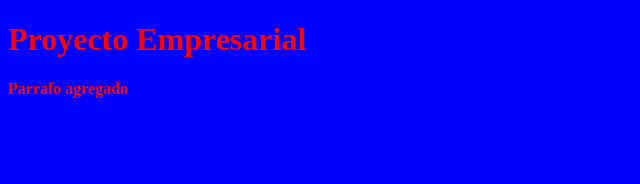
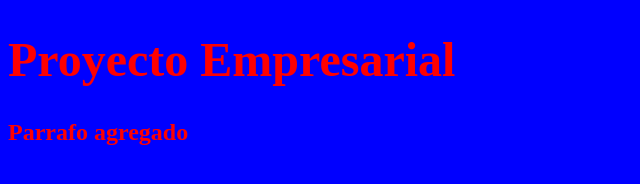
Before and after one commit to nmino1984/CursoGit, a plain HTML site: page index.html in a window 1280 px wide. Shown: the whole page, without its empty margins (0-640 px from the left). Drawn offline with Linux system fonts and the light colour scheme.

Commit message:
Update estilos.css

```diff
--- a/css/estilos.css
+++ b/css/estilos.css
@@ -3,4 +3,5 @@ body{
     background-color: blue;
     font-weight: bolder;
     color: red;
+    font-size:1.5rem
 }
```
